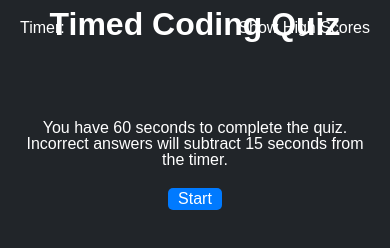
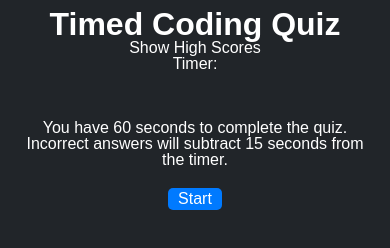
Before and after one commit to joseph-s-foster/Code-Quiz, a plain HTML site: page index.html in a window 390 px wide. Drawn offline with Linux system fonts and the light colour scheme.

Commit message:
updated css

```diff
--- a/assets/style.css
+++ b/assets/style.css
@@ -19,6 +19,8 @@ body {
 }
 
 .header {
+    display: flex;
+    flex-direction: column;
     height: 100px;
 }
 
@@ -86,3 +88,21 @@ div {
 .hide {
     display: none;
 }
+
+@media screen and (max-width: 600px) {
+    .header a {
+        position: static;
+        width: 100%;
+        display: flex;
+        justify-content: center;
+    }
+}
+
+@media screen and (max-width: 600px) {
+    .header p {
+        position: static;
+        width: 100%;
+        display: flex;
+        justify-content: center;
+    }
+}
```
